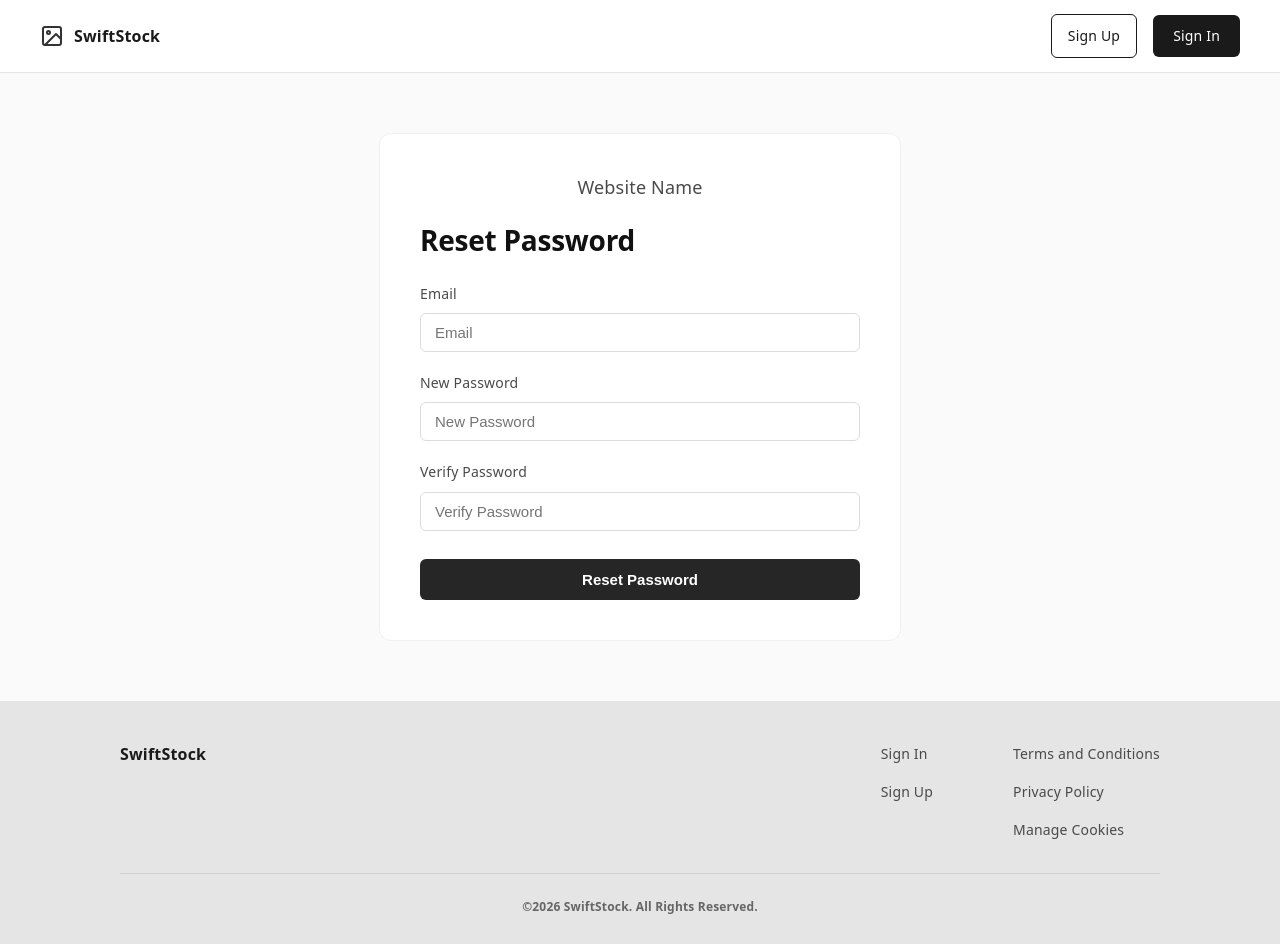
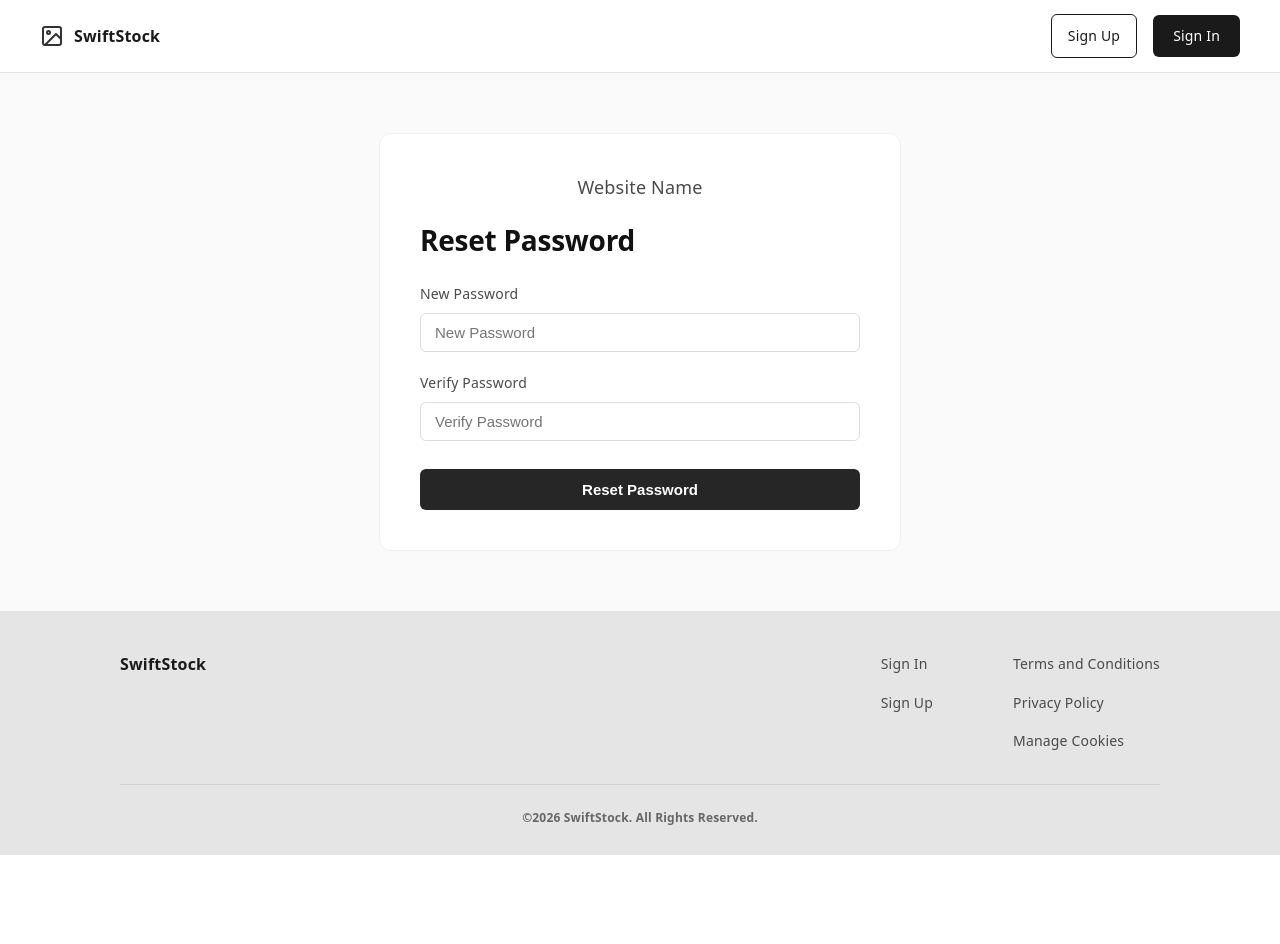
Before and after one commit to MichaelCM7/SwiftStocKE, a React app in the folder frontend/: page /ResetPassword in a window 1280 px wide. After the commit the page ends 855 px from the top, so only its background shows below. Built offline with nearby package versions, Linux system fonts and the light colour scheme; the HTML template or start-up script is replaced by a standard one.

Commit message:
remove unnecessary email field

```diff
--- a/frontend/src/pages/Authentication/ResetPassword/ResetPassword.jsx
+++ b/frontend/src/pages/Authentication/ResetPassword/ResetPassword.jsx
@@ -80,19 +80,6 @@ export function ResetPassword({ isAuthorized, setIsAuthorized }) {
             {success && <div className="alert-message success-message">{success}</div>}
 
             <div className="input-group">
-              <label htmlFor="email">Email</label>
-              <input
-                id="email"
-                type="email"
-                placeholder="Email"
-                value={email}
-                onChange={(e) => setEmail(e.target.value)}
-                required
-                disabled={isLoading}
-              />
-            </div>
-
-            <div className="input-group">
               <label htmlFor="password">New Password</label>
               <input
                 id="password"
```
